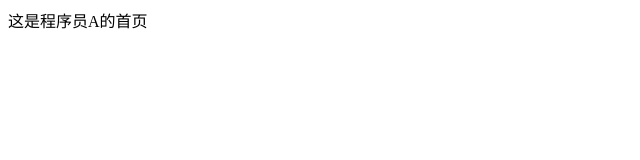
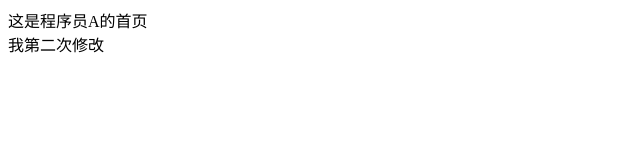
Before and after one commit to zhr-web/git-demo, a plain HTML site: page index.html in a window 1280 px wide. Shown: the whole page, without its empty margins (0-640 px from the left). Drawn offline with Linux system fonts and the light colour scheme.

Commit message:
这是第二次提交

```diff
--- a/index.html
+++ b/index.html
@@ -7,6 +7,7 @@
 </head>
 <body>
     <div>这是程序员A的首页</div>
+    <div>我第二次修改</div>
 
 </body>
 </html>
```
